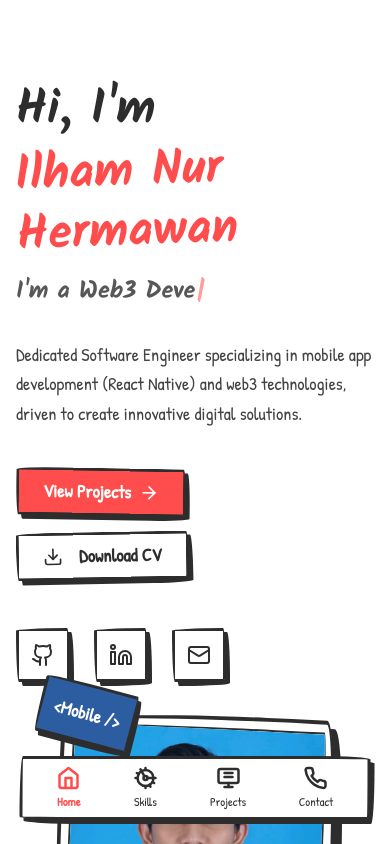
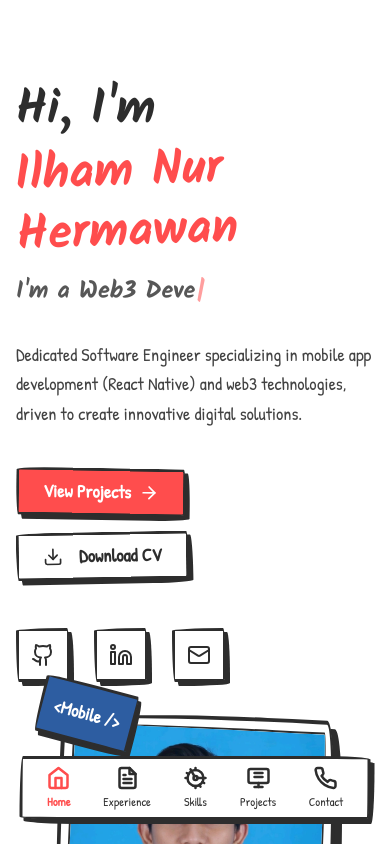
Before and after one commit to 0xilham/profile-0xilham, a Next.js app: page / in a window 390 px wide. Shown: the top 844 px of the page. Built offline with nearby package versions, Linux system fonts and the light colour scheme.

Commit message:
feat: add responsive header component and initialize agent skill configurations

```diff
--- a/components/header.tsx
+++ b/components/header.tsx
@@ -3,8 +3,6 @@
 import { useState, useEffect, useRef } from "react"
 import Link from "next/link"
 import { Button } from "@/components/ui/button"
-import { usePathname } from "next/navigation"
-import { usePathname } from "next/navigation"
 
 const navItems = [
   { name: "Home", href: "#home" },
@@ -114,6 +112,19 @@ export default function Header() {
               <span className="mt-1">Home</span>
             </Link>
 
+            <Link href="#experience" onClick={() => setActiveNav("#experience")}
+              className={`flex flex-col items-center text-xs transition-colors font-patrick-hand text-lg ${activeNav === "#experience" ? "text-marker-red font-bold" : "text-pencil"
+                }`}>
+                <svg className="w-6 h-6" xmlns="http://www.w3.org/2000/svg" width="24" height="24" viewBox="0 0 24 24" fill="none" stroke="currentColor" strokeWidth="2.5" strokeLinecap="round" strokeLinejoin="round">
+                <path d="M14 2H6a2 2 0 0 0-2 2v16a2 2 0 0 0 2 2h12a2 2 0 0 0 2-2V8z"></path>
+                <polyline points="14 2 14 8 20 8"></polyline>
+                <line x1="16" x2="8" y1="13" y2="13"></line>
+                <line x1="16" x2="8" y1="17" y2="17"></line>
+                <line x1="10" x2="8" y1="9" y2="9"></line>
+              </svg>
+              <span className="mt-1">Experience</span>
+            </Link>
+
             <Link href="#skills" onClick={() => setActiveNav("#skills")}
               className={`flex flex-col items-center text-xs transition-colors font-patrick-hand text-lg ${activeNav === "#skills" ? "text-marker-red font-bold" : "text-pencil"
                 }`}>
```
